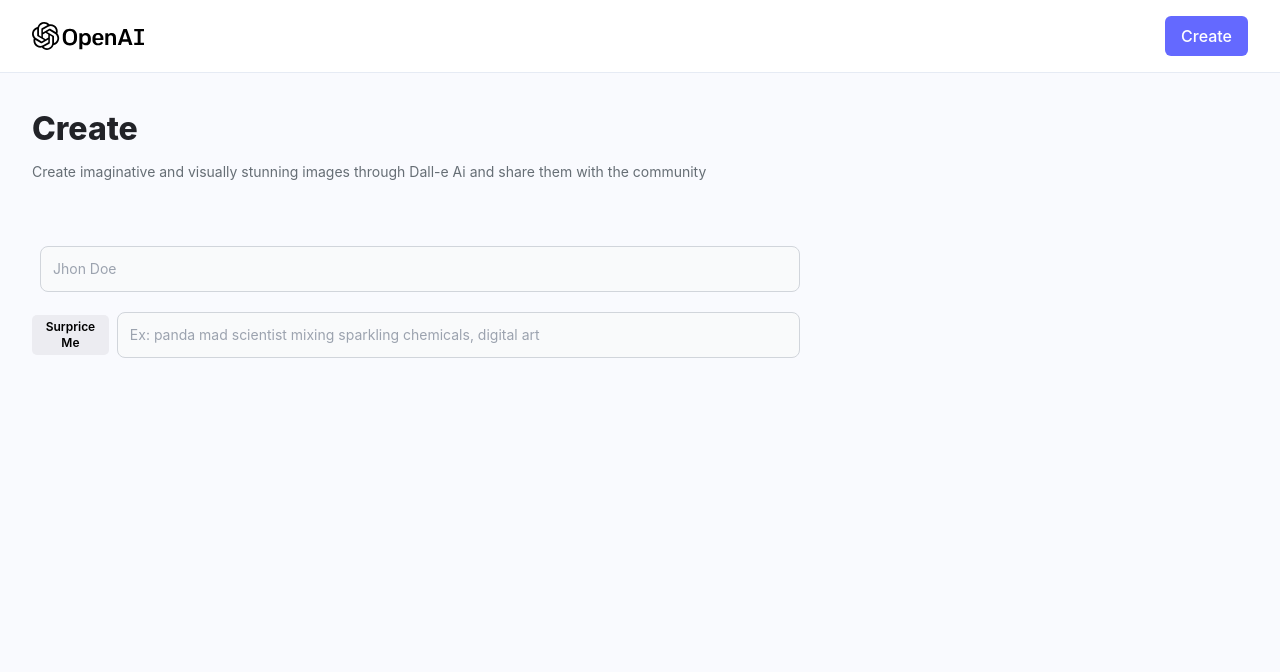
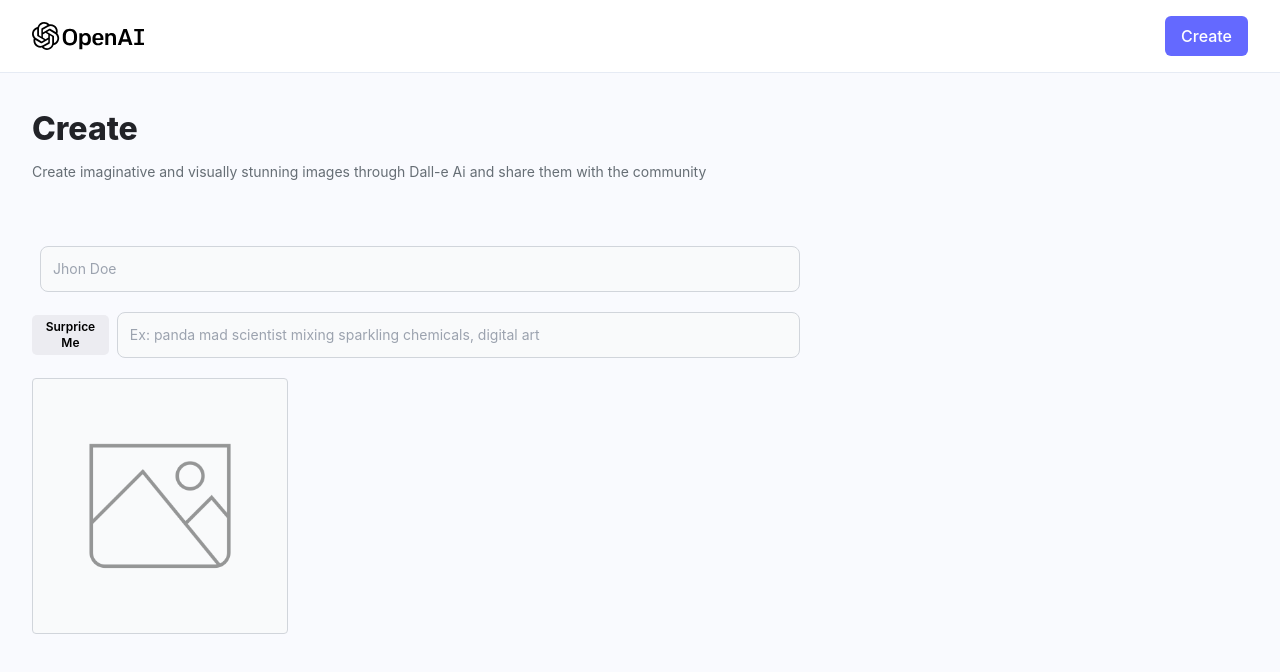
Before and after one commit to V-VikramRaja/dall-E-image-generation, a React (Vite) app in the folder client/: page /create-post in a window 1280 px wide. Shown: the top 672 px of the page. Built offline with nearby package versions, Linux system fonts and the light colour scheme; a web font is replaced by a local one.

Commit message:
Setting place for the image to be shown

```diff
--- a/client/src/pages/CreatePost.jsx
+++ b/client/src/pages/CreatePost.jsx
@@ -45,6 +45,23 @@
             isSurpriseMe
             handleSurpriceMe={handleSurpriceMe}
           />
+
+          {/* This dev shows the geenrated image else it will show a image which is called preview. */}
+          <div className="relative bg-gray-50 border border-gray-300 text-gray-900 text-sm rounded lg focus:ring-blue-500 foucs:border-blue-500 w-64 p-3 h-64 flex justify-center items-center ">
+            {form.photo ? (
+              <img
+                src={form.photo}
+                alt={form.prompt}
+                className="w-full h-full object-mountain"
+              />
+            ) : (
+              <img
+                src={preview}
+                alt="preview"
+                className="w-9/12 h-9/12 object-contain opacity-40"
+              />
+            )}
+          </div>
         </div>
       </form>
     </section>
```
